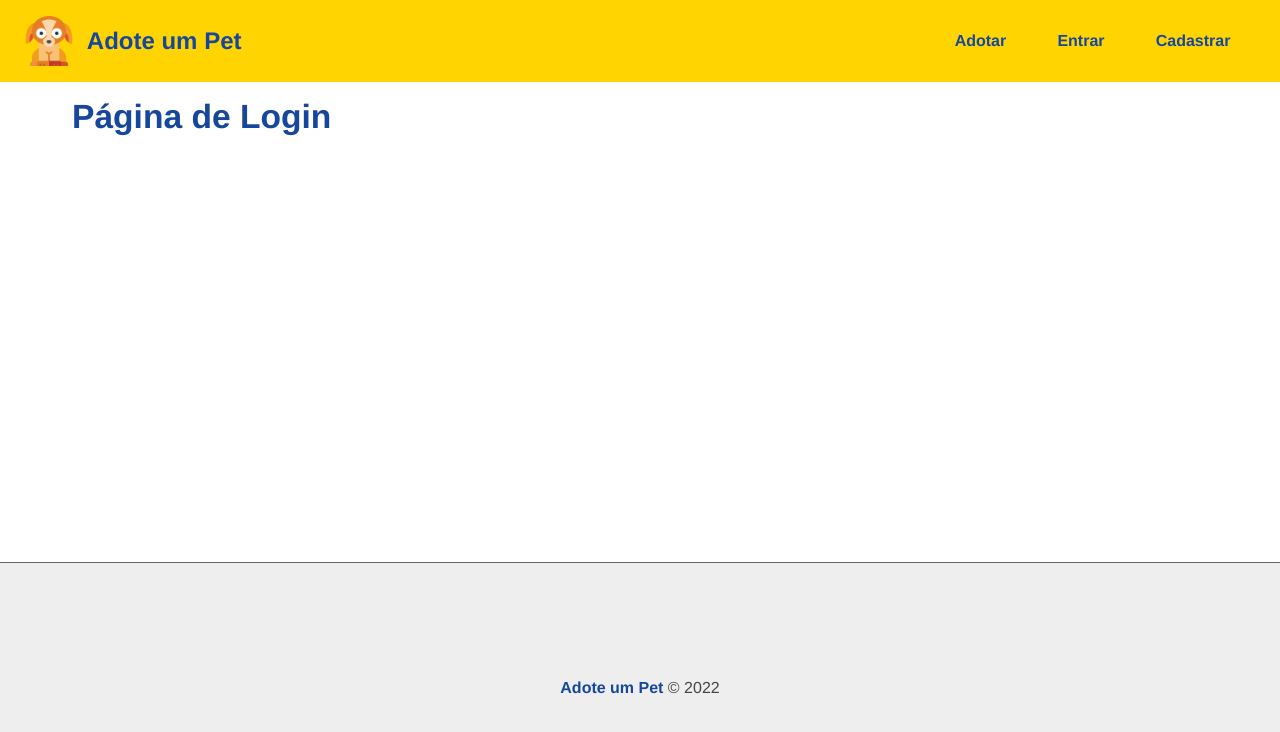
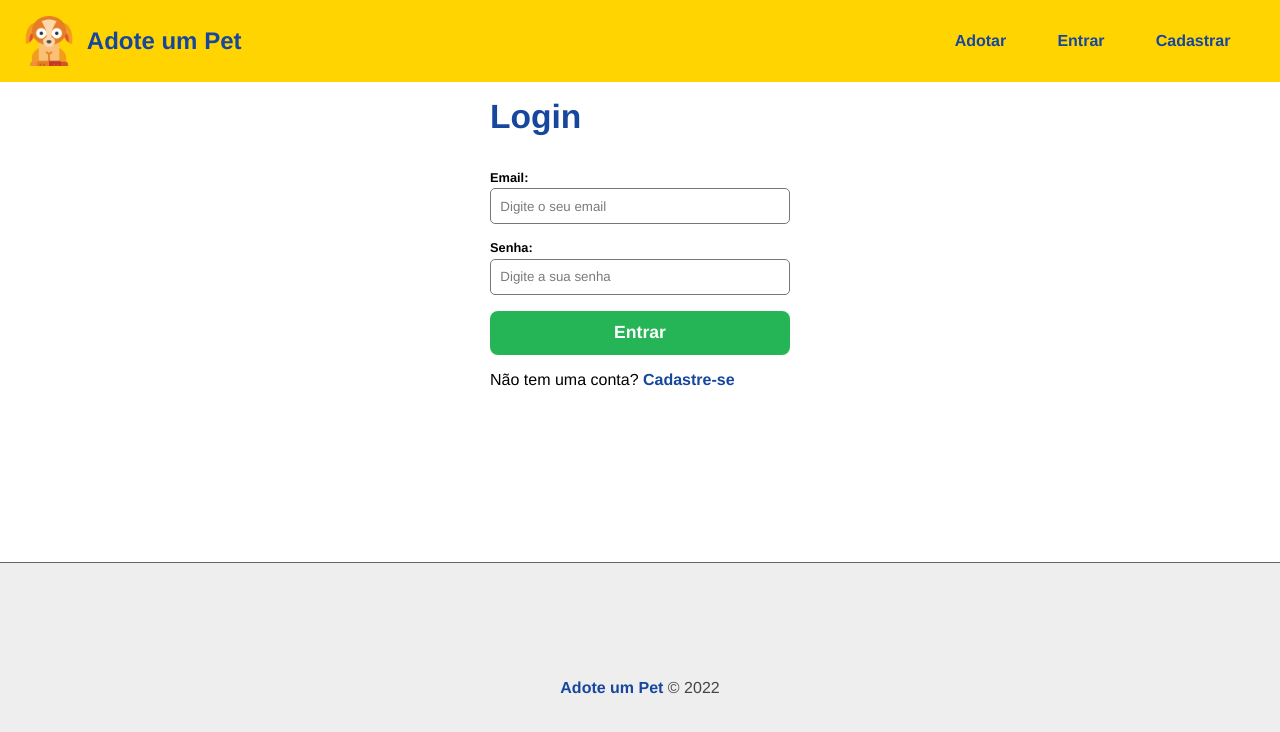
Before and after one commit to mateuspessoa/projeto-adocao-pet-react-frontend, a React (Create React App) app: page /login in a window 1280 px wide. Shown: the top 732 px of the page. Built offline with nearby package versions, Linux system fonts and the light colour scheme; the HTML template or start-up script is replaced by a standard one.

Commit message:
Criando o formulário de Login

```diff
--- a/src/components/pages/Auth/Login.js
+++ b/src/components/pages/Auth/Login.js
@@ -1,9 +1,27 @@
 import React from 'react'
+import { useState, useContext } from 'react'
+import Input from '../../form/Input'
+import '../../form/Form.css'
+
+import { Context } from '../../../context/UserContext'
+import { Link } from 'react-router-dom'
 
 const Login = () => {
+
+  function handleOnChange () {
+
+  }
+
   return (
-    <section>
-        <h1>Página de Login</h1>
+    <section className='form_container'>
+        <h1>Login</h1>
+        <form>
+          <Input text="Email" type="email" name="email" placeholder="Digite o seu email" handleOnChange={handleOnChange}/>
+          <Input text="Senha" type="password" name="password" placeholder="Digite a sua senha" handleOnChange={handleOnChange}/>
+
+          <input type="submit" value="Entrar" />
+        </form>
+        <p>Não tem uma conta? <Link to="/register" >Cadastre-se</Link></p>
     </section>
   )
 }
```
